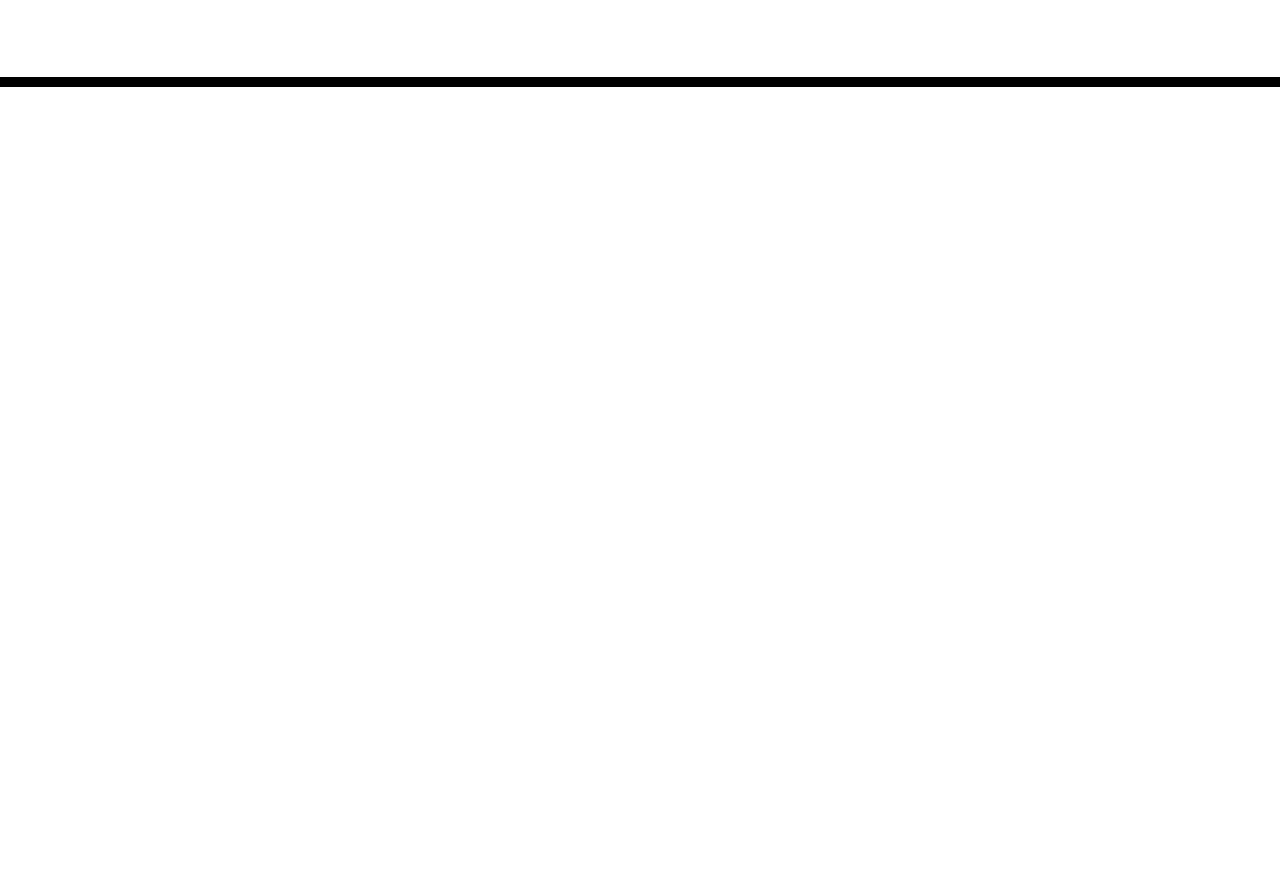
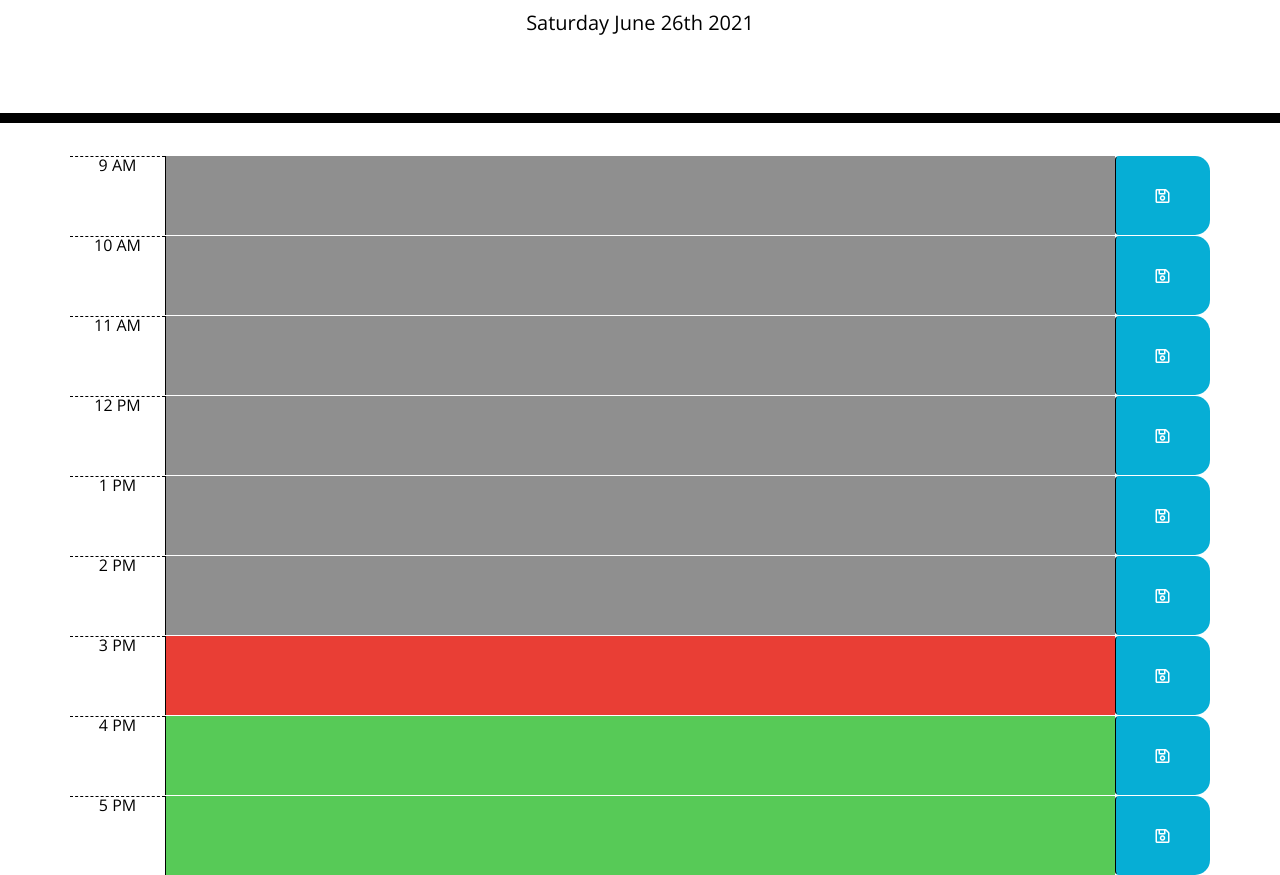
Before and after one commit to kait-weishaar/Challenge-5-super-disco, a plain HTML site: page Develop/index.html in a window 1280 px wide. Shown: the part 181-1056 px from the top of the page. Before the commit the page ends 800 px from the top, so only its background shows below. Drawn offline with nearby package versions, Linux system fonts and the light colour scheme.

Commit message:
persistnce

```diff
--- a/Develop/index.html
+++ b/Develop/index.html
@@ -8,6 +8,7 @@
       rel="stylesheet"
       href="https://stackpath.bootstrapcdn.com/bootstrap/4.3.1/css/bootstrap.min.css"
     />
+
     <link
       rel="stylesheet"
       href="https://use.fontawesome.com/releases/v5.8.1/css/all.css"
@@ -28,11 +29,68 @@
       <p class="lead">A simple calendar app for scheduling your work day</p>
       <p id="currentDay" class="lead"></p>
     </header>
+
+
     <div class="container">
-      <!-- Timeblocks go here -->
+
+                      <div id="9" class="row time-block">
+                        <div class="col-sm-1 hour">9 AM</div>
+                        <textarea class="col-sm-10 description"></textarea>
+                        <button class="col-sm-1 saveBtn btn"><span class="far fa-save"></span></button>
+                      </div>
+
+                      <div id="10" class="row time-block">
+                        <div class="col-sm-1 hour">10 AM</div>
+                        <textarea class="col-sm-10 description"></textarea>
+                        <button class="col-sm-1 saveBtn btn"><span class="far fa-save"></span></button>
+                      </div>
+
+                      <div id="11" class="row time-block">
+                        <div class="col-sm-1 hour">11 AM</div>
+                        <textarea class="col-sm-10 description"></textarea>
+                        <button class="col-sm-1 saveBtn btn"><span class="far fa-save"></span></button>
+                      </div>
+
+                      <div id="12" class="row time-block">
+                        <div class="col-sm-1 hour">12 PM</div>
+                        <textarea class="col-sm-10 description"></textarea>
+                        <button class="col-sm-1 saveBtn btn"><span class="far fa-save"></span></button>
+                      </div>
+
+                      <div id="13" class="row time-block">
+                        <div class="col-sm-1 hour">1 PM</div>
+                        <textarea class="col-sm-10 description"></textarea>
+                        <button class="col-sm-1 saveBtn btn"><span class="far fa-save"></span></button>
+                      </div>
+
+                      <div id="14" class="row time-block">
+                        <div class="col-sm-1 hour">2 PM</div>
+                        <textarea class="col-sm-10 description"></textarea>
+                        <button class="col-sm-1 saveBtn btn"><span class="far fa-save"></span></button>
+                      </div>
+
+                      <div id="15" class="row time-block">
+                        <div class="col-sm-1 hour">3 PM</div>
+                        <textarea class="col-sm-10 description"></textarea>
+                        <button class="col-sm-1 saveBtn btn"><span class="far fa-save"></span></button>
+                      </div>
+
+                      <div id="16" class="row time-block">
+                        <div class="col-sm-1 hour">4 PM</div>
+                        <textarea class="col-sm-10 description"></textarea>
+                        <button class="col-sm-1 saveBtn btn"><span class="far fa-save"></span></button>
+                      </div>
+
+
+                    <div id="17" class="row time-block">
+                      <div class="col-sm-1 hour">5 PM</div>
+                      <textarea class="col-sm-10 description"></textarea>
+                      <button class="col-sm-1 saveBtn btn"><span class="far fa-save"></span></button>
+                    </div>
     </div>
 
     <script src="https://code.jquery.com/jquery-3.4.1.min.js"></script>
     <script src="https://cdnjs.cloudflare.com/ajax/libs/moment.js/2.24.0/moment.min.js"></script>
+    <script src="script.js"></script>
   </body>
 </html>
--- a/Develop/script.js
+++ b/Develop/script.js
@@ -44,6 +44,8 @@ button.click = function (event) {
 
 
 //Get tasks from local storage and replace text area val with items from local storage
+
+
 $('#9 textarea').val(localStorage.getItem('9').replace(/['"]+/g, ''));
 $('#10 textarea').val(localStorage.getItem('10').replace(/['"]+/g, ''));
 $('#11 textarea').val(localStorage.getItem('11').replace(/['"]+/g, ''));
--- a/Develop/style.css
+++ b/Develop/style.css
@@ -69,3 +69,18 @@ textarea{
   font-size: 20px;
   transition: all .3s ease-in-out;
 }
+
+
+.past {
+  background-color: #8f8f8f;
+  color: white;
+}
+.present {
+  background-color: #e93e35;
+  color: white;
+}
+
+.future {
+  background-color: #57ca57;
+  color: white;
+}
```
